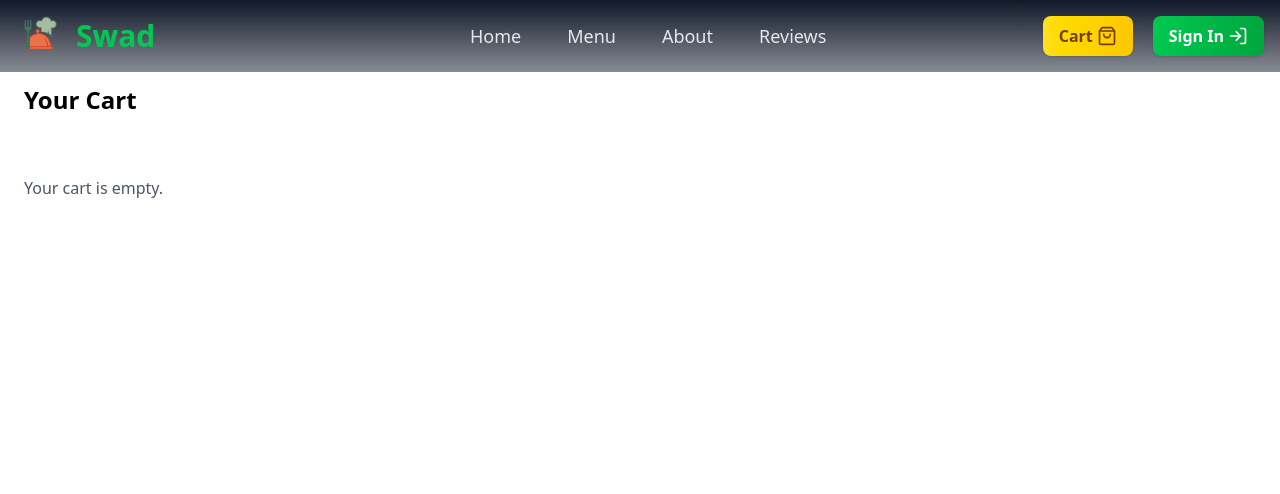
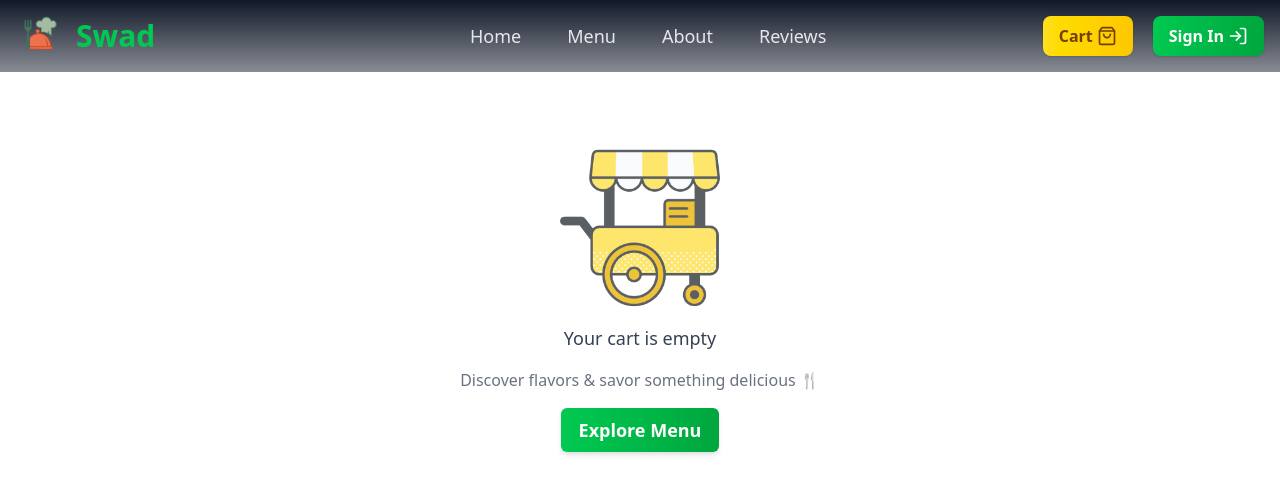
Before and after one commit to ravikanttarare95/swad-tasty-food, a React (Vite) app: page /cart in a window 1280 px wide. Shown: the top 494 px of the page. Built offline with nearby package versions, Linux system fonts and the light colour scheme.

Commit message:
Style Cart

```diff
--- a/src/components/cards/MenuCard.jsx
+++ b/src/components/cards/MenuCard.jsx
@@ -86,10 +86,24 @@ function MenuCard({ id, image, title, shortDescription, price, category }) {
           )}
         </div>
         {isAdded && (
-          <div className="absolute text-green-500 bg-green-50 rounded">
-            <SquareMinus onClick={QuantityMinus} />
-            {addedCart.find((item) => item.id === id)?.quantity}
-            <SquarePlus onClick={QuantityPlus} />
+          <div
+            className="absolute left-1/2 top-1/2 -translate-x-1/2 -translate-y-1/2
+                bg-white shadow-lg rounded-full px-4 py-2 flex items-center gap-4
+                border border-gray-200"
+          >
+            <SquareMinus
+              onClick={QuantityMinus}
+              size={26}
+              className=" text-red-500 cursor-pointer hover:scale-110 transition"
+            />
+            <span className="text-gray-800 font-semibold text-lg">
+              {addedCart.find((item) => item.id === id)?.quantity}
+            </span>
+            <SquarePlus
+              onClick={QuantityPlus}
+              size={26}
+              className="text-green-600 cursor-pointer hover:scale-110 transition"
+            />
           </div>
         )}
         <img src={image} alt={title} className="h-48 w-full object-cover" />
@@ -108,7 +122,7 @@ function MenuCard({ id, image, title, shortDescription, price, category }) {
           </div>
         </div>
       </div>
-      <Toaster position="top-right" />
+      <Toaster />
     </Link>
   );
 }
--- a/src/views/Cart.jsx
+++ b/src/views/Cart.jsx
@@ -1,12 +1,15 @@
 import React, { useState } from "react";
 import Navbar from "./../components/Navbar";
-import { SquareDot, SquarePlus, SquareMinus } from "lucide-react";
+import { SquarePlus, SquareMinus } from "lucide-react";
 import {
   updateCart,
   handleQuantityMinus,
   handleQuantityPlus,
 } from "./../utils/CartUtils";
 import toast, { Toaster } from "react-hot-toast";
+import FoodCartImg from "./../assets/food-cart.png";
+import Button from "./../components/Button";
+import { useNavigate } from "react-router";
 
 function Cart() {
   const [addedCart, setAddedCart] = useState(() => {
@@ -31,55 +34,86 @@ function Cart() {
     const updatedCart = handleQuantityPlus(id);
     setAddedCart(updatedCart);
   };
+  const navigate = useNavigate();
   return (
     <>
       <Navbar />
-      <div className="p-6">
-        <h1 className="text-2xl font-bold my-15">Your Cart</h1>
+      <div className="p-6 mt-15">
         {addedCart.length === 0 ? (
-          <p className="text-gray-600">Your cart is empty.</p>
+          <div className="flex flex-col items-center justify-center py-16 text-center space-y-4">
+            <img
+              src={FoodCartImg}
+              alt="Food Cart"
+              className="w-40 opacity-80"
+            />
+            <p className="text-gray-700 text-lg font-medium">
+              Your cart is empty
+            </p>
+            <p className="text-gray-500">
+              Discover flavors & savor something delicious 🍴
+            </p>
+            <Button
+              btnVariant="primary"
+              btnTitle="Explore Menu"
+              size={"md"}
+              onBtnClick={() => {
+                navigate("/menu");
+              }}
+            />
+          </div>
         ) : (
           <div className="space-y-4">
+            <h1 className="text-2xl font-bold mt-18 mb-6">Your Cart</h1>
             {addedCart.map((item) => (
               <div
                 key={item.id}
-                className="flex justify-between items-center border p-4 rounded-lg shadow-sm bg-white"
+                className="flex justify-between items-center p-4 rounded-lg shadow-sm bg-gray-100"
               >
-                <div>
-                  <div className="flex gap-3 items-center">
-                    <div className="w-13 h-13 rounded overflow-hidden ">
-                      <img src={item.image} alt={item.title} className="" />
-                    </div>
-                    <div>
-                      <h2 className="font-semibold text-lg">{item.title}</h2>
-                      <p className="text-red-600 font-bold">₹{item.price}</p>
-                    </div>
-                    <div className="absolute text-green-500 bg-green-50 rounded">
+                {/* Image + Details */}
+                <div className="flex gap-3 items-center">
+                  {/* Hide image on small screens */}
+                  <div className="w-16 h-16 rounded overflow-hidden hidden sm:block">
+                    <img
+                      src={item.image}
+                      alt={item.title}
+                      className="w-full h-full object-cover"
+                    />
+                  </div>
+
+                  <div>
+                    <h2 className="font-semibold text-lg">{item.title}</h2>
+
+                    {/* Quantity Controls */}
+                    <div className="flex items-center gap-4 mt-2 bg-gray-100 px-3 py-1 rounded-full shadow-sm w-fit">
                       <SquareMinus
-                        onClick={() => {
-                          QuantityMinus(item.id, item.title);
-                        }}
-                        className="cursor-pointer"
+                        onClick={() => QuantityMinus(item.id, item.title)}
+                        className="cursor-pointer text-red-500 hover:scale-110 transition"
+                        size={22}
                       />
-                      {item.quantity}
+                      <span className="text-gray-800 font-semibold">
+                        {item.quantity}
+                      </span>
                       <SquarePlus
-                        onClick={() => {
-                          QuantityPlus(item.id);
-                        }}
-                        className="cursor-pointer"
+                        onClick={() => QuantityPlus(item.id)}
+                        className="cursor-pointer text-green-600 hover:scale-110 transition"
+                        size={22}
                       />
                     </div>
                   </div>
                 </div>
+
+                {/* Total Section */}
                 <div className="text-right">
                   <p className="text-gray-700">Qty: {item.quantity}</p>
                   <p className="text-green-600 font-semibold">
-                    Total: ₹{[item.price] * [item.quantity]}
+                    Total: ₹{item.price * item.quantity}
                   </p>
                 </div>
               </div>
             ))}
-            <p className="text-end">To Pay:{} </p>
+            <p className="text-end border-t-2 border-gray-300 pt-2">
+              To Pay:{}{" "}
+            </p>
           </div>
         )}
       </div>
--- a/src/views/Home.jsx
+++ b/src/views/Home.jsx
@@ -1,4 +1,4 @@
-import { Link, useNavigate } from "react-router";
+import { useNavigate } from "react-router";
 import Navbar from "./../components/Navbar";
 import Footer from "./../components/Footer.jsx";
 import Button from "./../components/Button";
```
Also changed, not shown: src/assets/food-cart.png (added).
